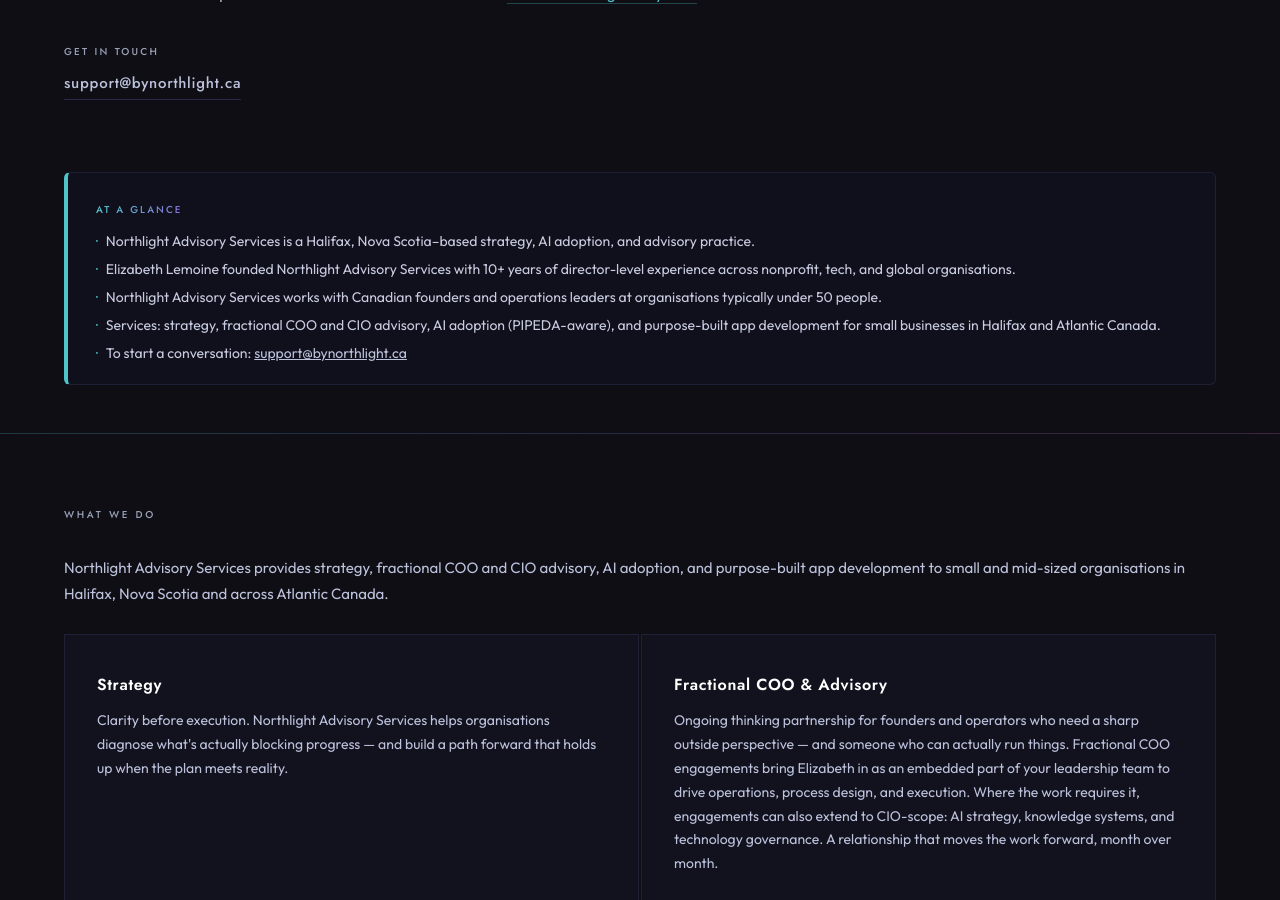
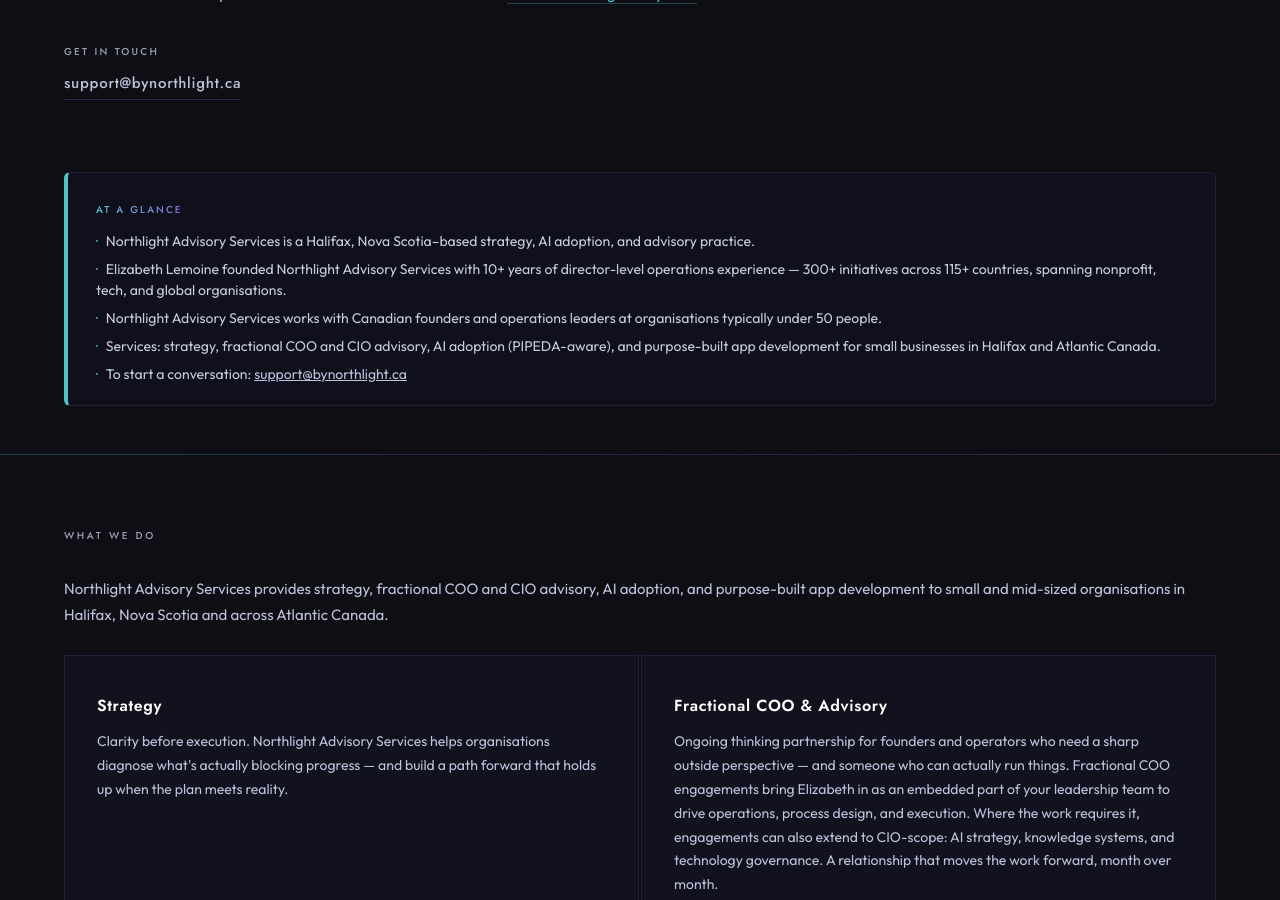
Before and after one commit to elizabethlemoine33-commits/bynorthlight-site, a Jekyll site: the page index.html, which Jekyll copies as it is, in a window 1280 px wide and 900 px high, scrolled down 506 px. Built offline with Jekyll 4.4.1, drawn with Linux system fonts in a browser that asks for light colours.

Commit message:
feat(homepage): add quantitative anchor to At a Glance — 300+ initiatives, 115+ countries

```diff
--- a/index.html
+++ b/index.html
@@ -626,7 +626,7 @@
         <p style="font-family: 'Jost', sans-serif; font-size: 10px; font-weight: 500; letter-spacing: 0.2em; text-transform: uppercase; background: linear-gradient(90deg, #4FC3C8, #8B6FD4); -webkit-background-clip: text; -webkit-text-fill-color: transparent; background-clip: text; margin-bottom: 12px; display: inline-block;">At a Glance</p>
         <ul style="list-style: none; display: flex; flex-direction: column; gap: 7px;">
           <li style="font-family: 'Outfit', sans-serif; font-size: 14px; color: var(--cloud); line-height: 1.5;"><span style="color: var(--glacial); margin-right: 8px;" aria-hidden="true">·</span>Northlight Advisory Services is a Halifax, Nova Scotia–based strategy, AI adoption, and advisory practice.</li>
-          <li style="font-family: 'Outfit', sans-serif; font-size: 14px; color: var(--cloud); line-height: 1.5;"><span style="color: var(--glacial); margin-right: 8px;" aria-hidden="true">·</span>Elizabeth Lemoine founded Northlight Advisory Services with 10+ years of director-level experience across nonprofit, tech, and global organisations.</li>
+          <li style="font-family: 'Outfit', sans-serif; font-size: 14px; color: var(--cloud); line-height: 1.5;"><span style="color: var(--glacial); margin-right: 8px;" aria-hidden="true">·</span>Elizabeth Lemoine founded Northlight Advisory Services with 10+ years of director-level operations experience — 300+ initiatives across 115+ countries, spanning nonprofit, tech, and global organisations.</li>
           <li style="font-family: 'Outfit', sans-serif; font-size: 14px; color: var(--cloud); line-height: 1.5;"><span style="color: var(--glacial); margin-right: 8px;" aria-hidden="true">·</span>Northlight Advisory Services works with Canadian founders and operations leaders at organisations typically under 50 people.</li>
           <li style="font-family: 'Outfit', sans-serif; font-size: 14px; color: var(--cloud); line-height: 1.5;"><span style="color: var(--glacial); margin-right: 8px;" aria-hidden="true">·</span>Services: strategy, fractional COO and CIO advisory, AI adoption (PIPEDA-aware), and purpose-built app development for small businesses in Halifax and Atlantic Canada.</li>
           <li style="font-family: 'Outfit', sans-serif; font-size: 14px; color: var(--cloud); line-height: 1.5;"><span style="color: var(--glacial); margin-right: 8px;" aria-hidden="true">·</span>To start a conversation: <a href="mailto:support@bynorthlight.ca" style="color: var(--haze);">support@bynorthlight.ca</a></li>
```
